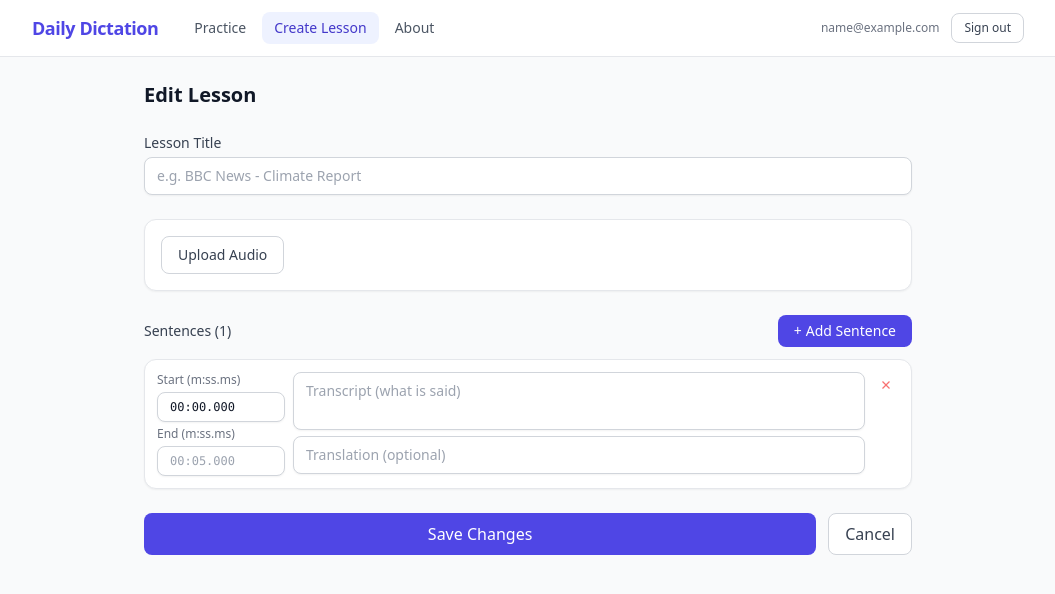
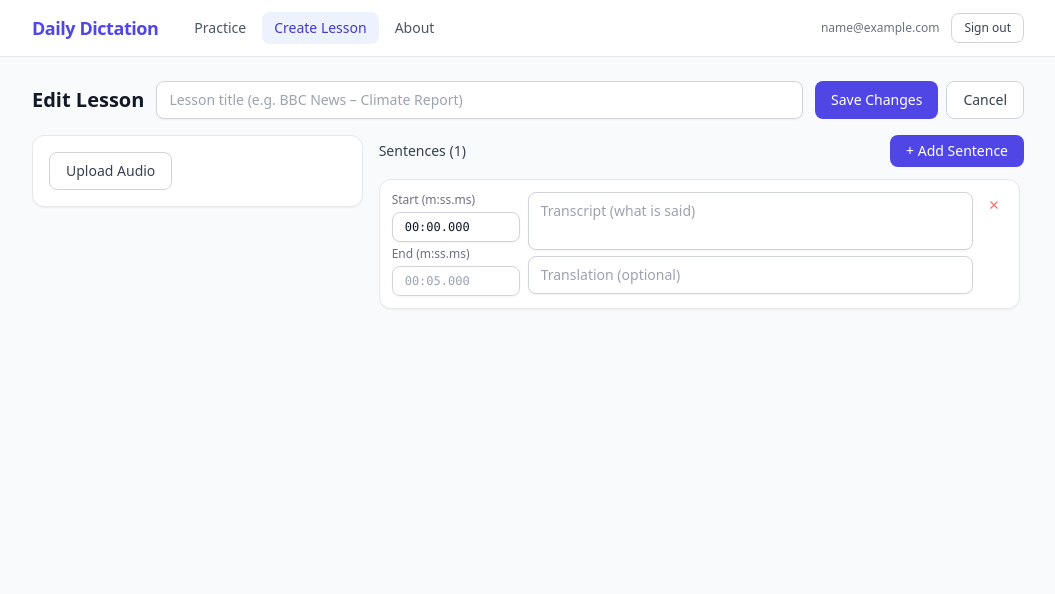
Before and after one commit to nguyenphiphong-cacutiki/dictation, a React (Vite) app in the folder frontend/: page /create/1 in a window 1280 px wide. Shown: the top 594 px of the page, without its empty margins (112-1167 px from the left). Built offline with nearby package versions, Linux system fonts and the light colour scheme; no server answers; sample sign-in values are in the browser's storage.

Commit message:
udpate 02

```diff
--- a/frontend/src/pages/CreateLesson.jsx
+++ b/frontend/src/pages/CreateLesson.jsx
@@ -10,7 +10,6 @@ const EMPTY_SENTENCE = (prevEnd = '00:00.000') => ({
   translation: '',
 })
 
-
 function toSeconds(timeStr) {
   if (!timeStr) return 0
   const [msPart, ...rest] = timeStr.split('.').reverse()
@@ -18,6 +17,27 @@ function toSeconds(timeStr) {
   const [min, sec] = timePart.includes(':') ? timePart.split(':').map(Number) : [0, parseFloat(timePart || '0')]
   const ms = msPart ? parseFloat(`0.${msPart}`) : 0
   return min * 60 + (sec || 0) + ms
+}
+
+function formatTime(sec) {
+  if (!isFinite(sec) || sec < 0) return '0:00.000'
+  const m = Math.floor(sec / 60)
+  const s = Math.floor(sec % 60)
+  const ms = Math.round((sec % 1) * 1000)
+  return `${m}:${String(s).padStart(2, '0')}.${String(ms).padStart(3, '0')}`
+}
+
+function parseTimeInput(str) {
+  if (!str) return null
+  str = str.trim()
+  const colonIdx = str.indexOf(':')
+  if (colonIdx !== -1) {
+    const min = parseFloat(str.slice(0, colonIdx)) || 0
+    const rest = parseFloat(str.slice(colonIdx + 1)) || 0
+    return min * 60 + rest
+  }
+  const v = parseFloat(str)
+  return isNaN(v) ? null : v
 }
 
 export default function CreateLesson() {
@@ -33,15 +53,19 @@ export default function CreateLesson() {
   const [error, setError] = useState('')
   const audioRef = useRef(null)
   const [mainPlaying, setMainPlaying] = useState(false)
+  const [audioDuration, setAudioDuration] = useState(0)
+  const [audioCurrentTime, setAudioCurrentTime] = useState(0)
+  const [seekInput, setSeekInput] = useState('')
   const stopAtRef = useRef(null)
   const fileInputRef = useRef(null)
 
-  // Load existing lesson for edit
   useEffect(() => {
     if (!editId) return
     api.get(`/lessons/${editId}`).then(data => {
       setTitle(data.title || '')
-      setSentences(data.sentences?.length ? data.sentences.map(s => ({ ...s, id: s.id || Math.random().toString(36).slice(2) })) : [EMPTY_SENTENCE()])
+      setSentences(data.sentences?.length
+        ? data.sentences.map(s => ({ ...s, id: s.id || Math.random().toString(36).slice(2) }))
+        : [EMPTY_SENTENCE()])
       setAudioKey(data.audio_key || '')
       if (data.audio_url) setAudioObjectUrl(data.audio_url)
     }).catch(() => {})
@@ -50,14 +74,15 @@ export default function CreateLesson() {
   useEffect(() => {
     const audio = audioRef.current
     if (!audio) return
-    function check() {
+    function onTimeUpdate() {
       if (stopAtRef.current !== null && audio.currentTime >= stopAtRef.current) {
         audio.pause()
         stopAtRef.current = null
       }
+      setAudioCurrentTime(audio.currentTime)
     }
-    audio.addEventListener('timeupdate', check)
-    return () => audio.removeEventListener('timeupdate', check)
+    audio.addEventListener('timeupdate', onTimeUpdate)
+    return () => audio.removeEventListener('timeupdate', onTimeUpdate)
   }, [])
 
   async function handleFileChange(e) {
@@ -67,7 +92,8 @@ export default function CreateLesson() {
     const objUrl = URL.createObjectURL(file)
     setAudioObjectUrl(objUrl)
     setAudioKey('')
-
+    setAudioDuration(0)
+    setAudioCurrentTime(0)
     setUploading(true)
     setError('')
     try {
@@ -94,6 +120,14 @@ export default function CreateLesson() {
     setSentences(prev => prev.map((s, i) => i === idx ? { ...s, [field]: value } : s))
   }
 
+  function updateEnd(idx, value) {
+    setSentences(prev => prev.map((s, i) => {
+      if (i === idx) return { ...s, end: value }
+      if (i === idx + 1 && !s.start) return { ...s, start: value }
+      return s
+    }))
+  }
+
   function playSentence(s) {
     const audio = audioRef.current
     if (!audio) return
@@ -113,11 +147,36 @@ export default function CreateLesson() {
     else audio.play()
   }
 
+  function seekRelative(delta) {
+    const audio = audioRef.current
+    if (!audio) return
+    stopAtRef.current = null
+    audio.currentTime = Math.max(0, Math.min(audioDuration || 0, audio.currentTime + delta))
+  }
+
+  function handleSliderChange(e) {
+    const audio = audioRef.current
+    if (!audio) return
+    stopAtRef.current = null
+    audio.currentTime = parseFloat(e.target.value)
+    setAudioCurrentTime(audio.currentTime)
+  }
+
+  function handleSeekKeyDown(e) {
+    if (e.key !== 'Enter') return
+    const t = parseTimeInput(seekInput)
+    if (t === null) return
+    const audio = audioRef.current
+    if (!audio) return
+    stopAtRef.current = null
+    audio.currentTime = Math.max(0, Math.min(audioDuration, t))
+    setSeekInput('')
+  }
+
   async function handleSave() {
     if (!title.trim()) return setError('Title is required')
     if (!audioKey) return setError(uploading ? 'Wait for audio upload to finish' : 'Please upload an audio file')
     const cleanedSentences = sentences.map(({ id: _id, ...s }) => s)
-
     setSaving(true)
     setError('')
     try {
@@ -141,22 +200,51 @@ export default function CreateLesson() {
     setAudioKey('')
     if (audioObjectUrl && !editId) URL.revokeObjectURL(audioObjectUrl)
     setAudioObjectUrl('')
+    setAudioDuration(0)
+    setAudioCurrentTime(0)
     setError('')
   }
 
+  const pct = audioDuration > 0 ? (audioCurrentTime / audioDuration) * 100 : 0
+
   return (
-    <div className="max-w-3xl mx-auto space-y-6">
-      <h1 className="text-xl font-semibold text-gray-900">{editId ? 'Edit Lesson' : 'Create Lesson'}</h1>
+    <div className="flex flex-col h-[calc(100vh-8rem)]">
 
-      {/* Title */}
-      <div>
-        <label className="block text-sm font-medium text-gray-700 mb-1">Lesson Title</label>
-        <input className="input" placeholder="e.g. BBC News - Climate Report" value={title} onChange={e => setTitle(e.target.value)} />
+      {/* Top bar: title + action buttons */}
+      <div className="flex items-center gap-3 mb-4 flex-wrap shrink-0">
+        <h1 className="text-xl font-semibold text-gray-900 shrink-0">
+          {editId ? 'Edit Lesson' : 'Create Lesson'}
+        </h1>
+        <input
+          className="input flex-1 min-w-48"
+          placeholder="Lesson title (e.g. BBC News – Climate Report)"
+          value={title}
+          onChange={e => setTitle(e.target.value)}
+        />
+        <div className="flex gap-2 shrink-0">
+          <button onClick={handleSave} className="btn-primary text-sm" disabled={saving || uploading}>
+            {saving ? 'Saving…' : editId ? 'Save Changes' : 'Create Lesson'}
+          </button>
+          {!editId && (
+            <button onClick={handleReset} className="btn-secondary text-sm">Reset</button>
+          )}
+          <button onClick={() => navigate('/practice')} className="btn-secondary text-sm">Cancel</button>
+        </div>
       </div>
 
-      {/* Audio Upload */}
-      <div className="card p-4 space-y-3">
-        <div className="flex items-center gap-3">
+      {error && (
+        <p className="text-sm text-red-600 bg-red-50 px-3 py-2 rounded-lg mb-3 shrink-0">{error}</p>
+      )}
+
+      {/* Two-column body */}
+      <div className="flex gap-4 flex-1 min-h-0">
+
+        {/* ── Left panel: Audio (1/3) ── */}
+        <div className="w-1/3 shrink-0 flex flex-col gap-4 overflow-y-auto">
+
+          {/* Upload */}
+          <div className="card p-4 space-y-3 shrink-0">
+            <div className="flex items-center gap-2 flex-wrap">
               <button
                 type="button"
                 onClick={() => fileInputRef.current?.click()}
@@ -165,43 +253,120 @@ export default function CreateLesson() {
               >
                 {uploading ? 'Uploading…' : audioObjectUrl ? 'Replace Audio' : 'Upload Audio'}
               </button>
-          {uploading && <span className="text-sm text-gray-500 animate-pulse">Uploading to S3…</span>}
-          {audioKey && !uploading && <span className="text-sm text-green-600">Audio ready</span>}
-          <input ref={fileInputRef} type="file" accept="audio/*" onChange={handleFileChange} className="hidden" />
+              {uploading && (
+                <span className="text-sm text-gray-500 animate-pulse">Uploading to S3…</span>
+              )}
+              {audioKey && !uploading && (
+                <span className="text-sm text-green-600">Ready</span>
+              )}
+              <input
+                ref={fileInputRef}
+                type="file"
+                accept="audio/*"
+                onChange={handleFileChange}
+                className="hidden"
+              />
+            </div>
+            {audioFile && (
+              <p className="text-xs text-gray-400 truncate">{audioFile.name}</p>
+            )}
           </div>
 
+          {/* Player */}
           {audioObjectUrl && (
-          <div className="flex items-center gap-3">
+            <div className="card p-4 space-y-4 shrink-0">
               <audio
                 ref={audioRef}
                 src={audioObjectUrl}
                 onPlay={() => setMainPlaying(true)}
                 onPause={() => setMainPlaying(false)}
                 onEnded={() => setMainPlaying(false)}
+                onLoadedMetadata={e => setAudioDuration(e.target.duration)}
                 preload="metadata"
                 className="hidden"
               />
-            <button onClick={toggleMain} className="btn-primary gap-2 text-sm py-1.5">
+
+              {/* Time */}
+              <div className="flex justify-between text-xs font-mono px-0.5">
+                <span className="text-primary-600 font-semibold">{formatTime(audioCurrentTime)}</span>
+                <span className="text-gray-400">{formatTime(audioDuration)}</span>
+              </div>
+
+              {/* Seek slider */}
+              <div className="relative h-5 flex items-center">
+                <div className="absolute inset-x-0 h-2 bg-gray-200 rounded-full overflow-hidden pointer-events-none">
+                  <div
+                    className="h-full bg-primary-500 rounded-full"
+                    style={{ width: `${pct}%`, transition: 'width 0.08s linear' }}
+                  />
+                </div>
+                <input
+                  type="range"
+                  min={0}
+                  max={audioDuration || 100}
+                  step={0.1}
+                  value={audioCurrentTime}
+                  onChange={handleSliderChange}
+                  className="absolute inset-x-0 w-full opacity-0 cursor-pointer h-5"
+                />
+              </div>
+
+              {/* Controls: −5s · Play/Pause · +5s */}
+              <div className="flex items-center justify-center gap-4">
+                <button
+                  onClick={() => seekRelative(-5)}
+                  className="text-xs font-semibold text-gray-600 bg-gray-100 hover:bg-gray-200 px-3 py-1.5 rounded-lg transition-colors"
+                  title="Seek back 5 seconds"
+                >
+                  −5s
+                </button>
+                <button
+                  onClick={toggleMain}
+                  className="w-10 h-10 flex items-center justify-center bg-primary-600 text-white rounded-full hover:bg-primary-700 transition-colors"
+                >
                   {mainPlaying ? <PauseIcon /> : <PlayIcon />}
-              {mainPlaying ? 'Pause' : 'Play'}
                 </button>
-            <span className="text-xs text-gray-400">{audioFile?.name || 'Loaded audio'}</span>
+                <button
+                  onClick={() => seekRelative(5)}
+                  className="text-xs font-semibold text-gray-600 bg-gray-100 hover:bg-gray-200 px-3 py-1.5 rounded-lg transition-colors"
+                  title="Seek forward 5 seconds"
+                >
+                  +5s
+                </button>
+              </div>
+
+              {/* Jump-to time input */}
+              <div className="flex items-center gap-2">
+                <label className="text-xs text-gray-500 shrink-0">Jump to:</label>
+                <input
+                  type="text"
+                  value={seekInput}
+                  onChange={e => setSeekInput(e.target.value)}
+                  onKeyDown={handleSeekKeyDown}
+                  placeholder="1:23.000"
+                  className="input text-xs font-mono py-1.5 flex-1"
+                />
+              </div>
             </div>
           )}
         </div>
 
-      {/* Sentences */}
-      <div className="space-y-3">
-        <div className="flex items-center justify-between">
-          <h2 className="text-sm font-medium text-gray-700">Sentences ({sentences.length})</h2>
-          <button onClick={addSentence} className="btn-primary text-sm py-1.5 gap-1">
-            <span>+</span> Add Sentence
+        {/* ── Right panel: Sentences (2/3) ── */}
+        <div className="flex-1 flex flex-col min-h-0">
+          <div className="flex items-center justify-between mb-3 shrink-0">
+            <h2 className="text-sm font-medium text-gray-700">
+              Sentences ({sentences.length})
+            </h2>
+            <button onClick={addSentence} className="btn-primary text-sm py-1.5">
+              + Add Sentence
             </button>
           </div>
 
+          <div className="flex-1 overflow-y-auto space-y-3 pr-1">
             {sentences.map((s, idx) => (
-          <div key={s.id} className="card p-3 space-y-2">
+              <div key={s.id} className="card p-3">
                 <div className="flex gap-2 items-start">
+
                   {/* Timestamps */}
                   <div className="flex flex-col gap-1 w-32 shrink-0">
                     <label className="text-xs text-gray-500">Start (m:ss.ms)</label>
@@ -216,11 +381,7 @@ export default function CreateLesson() {
                       className="input text-xs font-mono py-1.5"
                       placeholder="00:05.000"
                       value={s.end}
-                  onChange={e => {
-                    updateSentence(idx, 'end', e.target.value)
-                    // Auto-fill next sentence start
-                    setSentences(prev => prev.map((sent, i) => i === idx + 1 && !sent.start ? { ...sent, start: e.target.value } : sent))
-                  }}
+                      onChange={e => updateEnd(idx, e.target.value)}
                     />
                   </div>
 
@@ -242,7 +403,7 @@ export default function CreateLesson() {
                   </div>
 
                   {/* Actions */}
-              <div className="flex flex-col gap-1">
+                  <div className="flex flex-col gap-1 shrink-0">
                     {audioObjectUrl && (
                       <button
                         onClick={() => playSentence(s)}
@@ -264,21 +425,8 @@ export default function CreateLesson() {
               </div>
             ))}
           </div>
+        </div>
 
-      {error && <p className="text-sm text-red-600 bg-red-50 px-3 py-2 rounded-lg">{error}</p>}
-
-      <div className="flex gap-3">
-        <button onClick={handleSave} className="btn-primary flex-1" disabled={saving || uploading}>
-          {saving ? 'Saving…' : editId ? 'Save Changes' : 'Create Lesson'}
-        </button>
-        {!editId && (
-          <button onClick={handleReset} className="btn-secondary">
-            Reset
-          </button>
-        )}
-        <button onClick={() => navigate('/practice')} className="btn-secondary">
-          Cancel
-        </button>
       </div>
     </div>
   )
```
Lines whose indentation alone changed are shown as unchanged.
